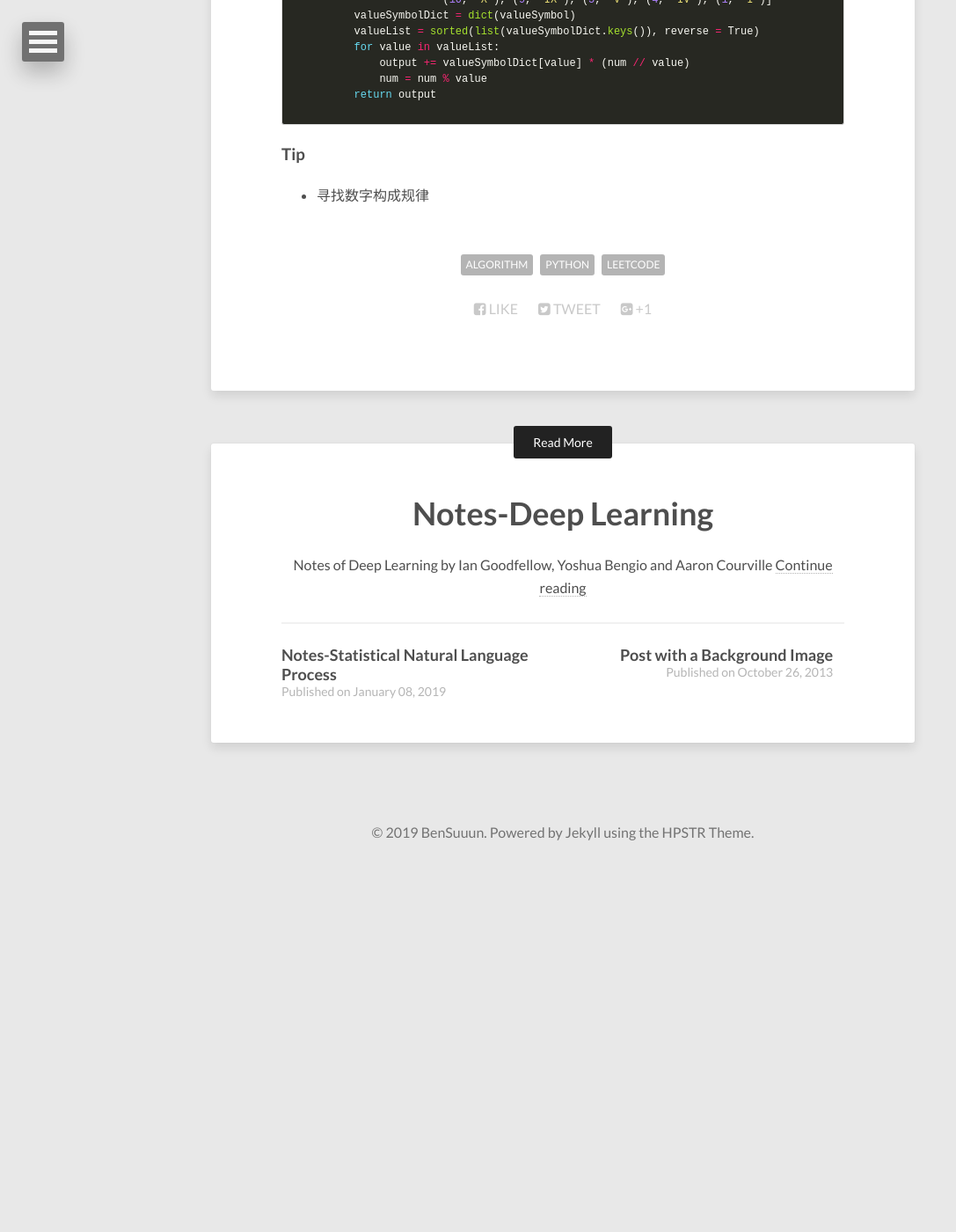
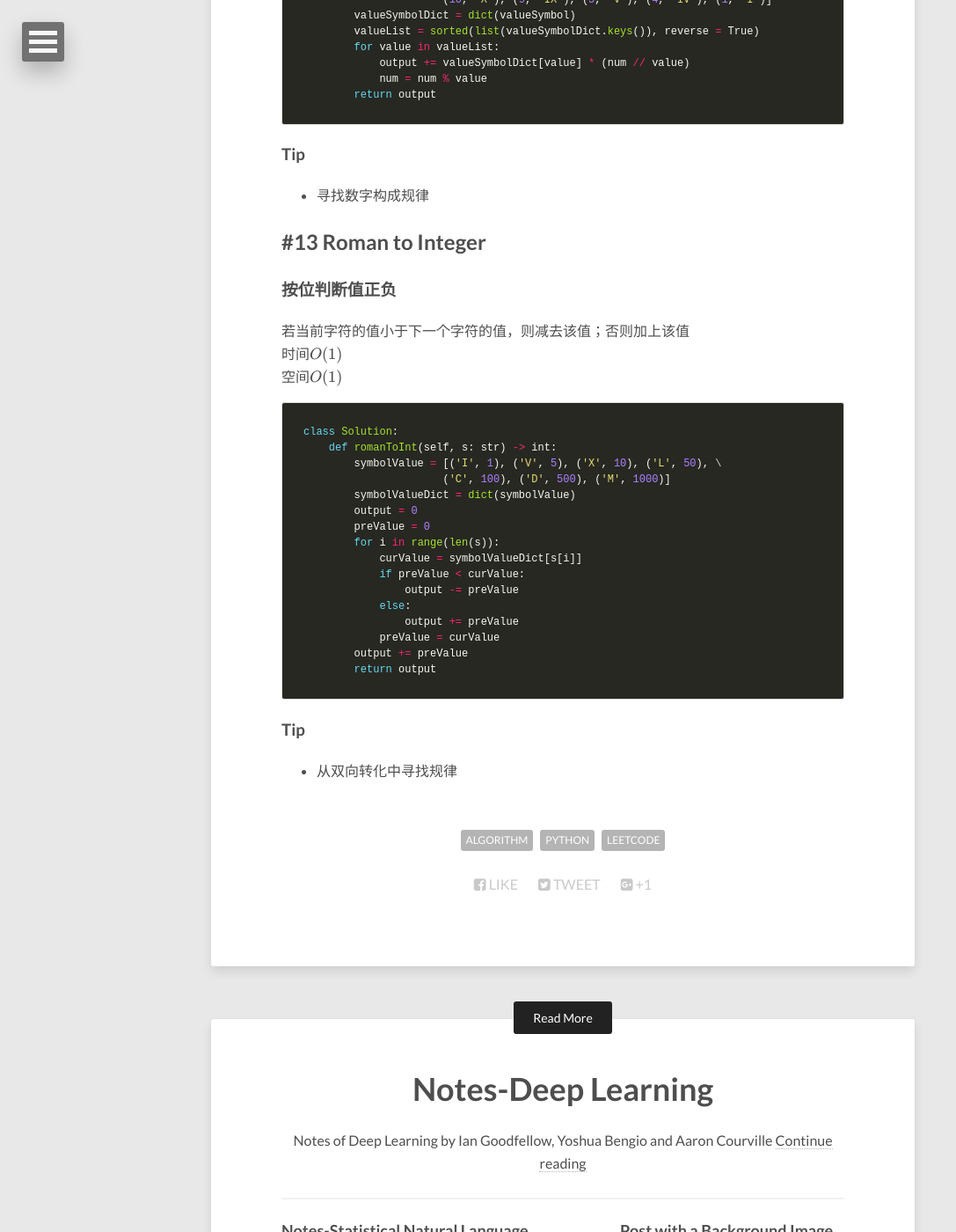
Before and after one commit to Wangbin-Sun/wangbin-sun.github.io, a Jekyll site: the page built from _posts/2019-01-09-leetcode-1-to-20.md, in a window 1280 px wide and 1400 px high, scrolled down 14787 px. Shown: the whole window at 88% size, without its empty margins (0-1087 px from the left). Built offline with Jekyll 4.4.1, drawn with Linux system fonts in a browser that asks for light colours; nearby versions of some CDN libraries; formulas are drawn with MathJax 3; before the commit the page ends 15774 px from its top, so only the background shows below that.

Commit message:
Update Leetcode to #13

````diff
--- a/_posts/2019-01-09-leetcode-1-to-20.md
+++ b/_posts/2019-01-09-leetcode-1-to-20.md
@@ -630,3 +630,31 @@ class Solution:
 
 ### Tip
 * 寻找数字构成规律
+
+## #13 Roman to Integer
+
+### 按位判断值正负
+若当前字符的值小于下一个字符的值，则减去该值；否则加上该值
+时间$O(1)$
+空间$O(1)$
+```python
+class Solution:
+    def romanToInt(self, s: str) -> int:
+        symbolValue = [('I', 1), ('V', 5), ('X', 10), ('L', 50), \
+                      ('C', 100), ('D', 500), ('M', 1000)]
+        symbolValueDict = dict(symbolValue)
+        output = 0
+        preValue = 0
+        for i in range(len(s)):
+            curValue = symbolValueDict[s[i]]
+            if preValue < curValue:
+                output -= preValue
+            else:
+                output += preValue
+            preValue = curValue
+        output += preValue
+        return output
+```
+
+### Tip
+* 从双向转化中寻找规律
````
